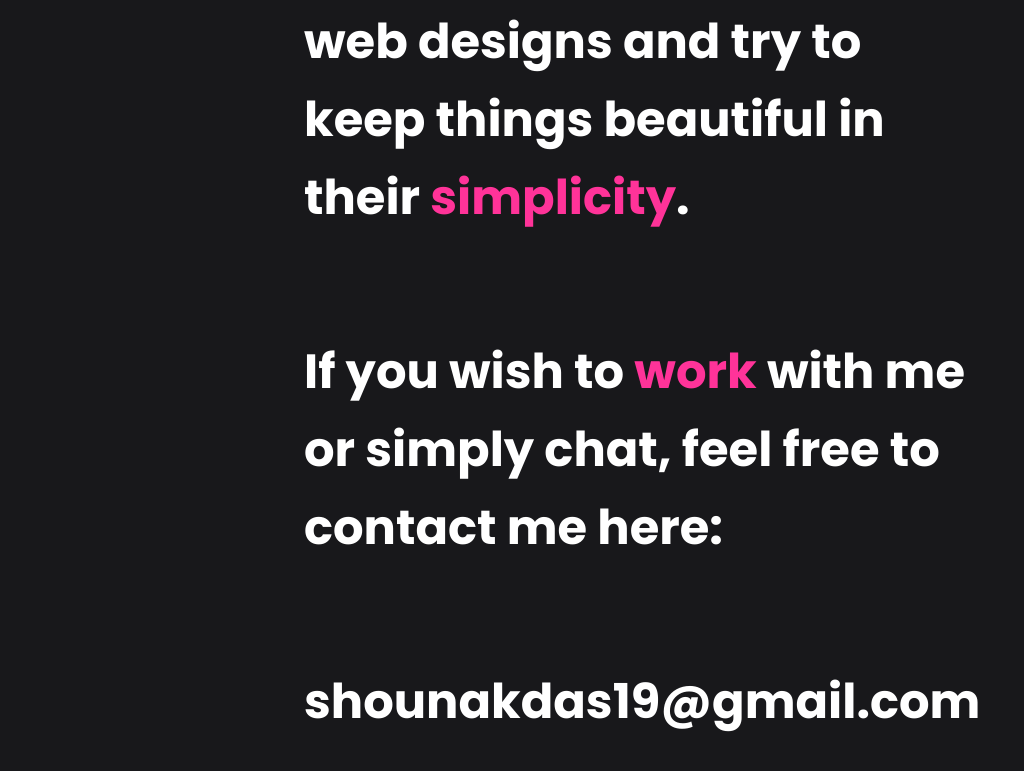
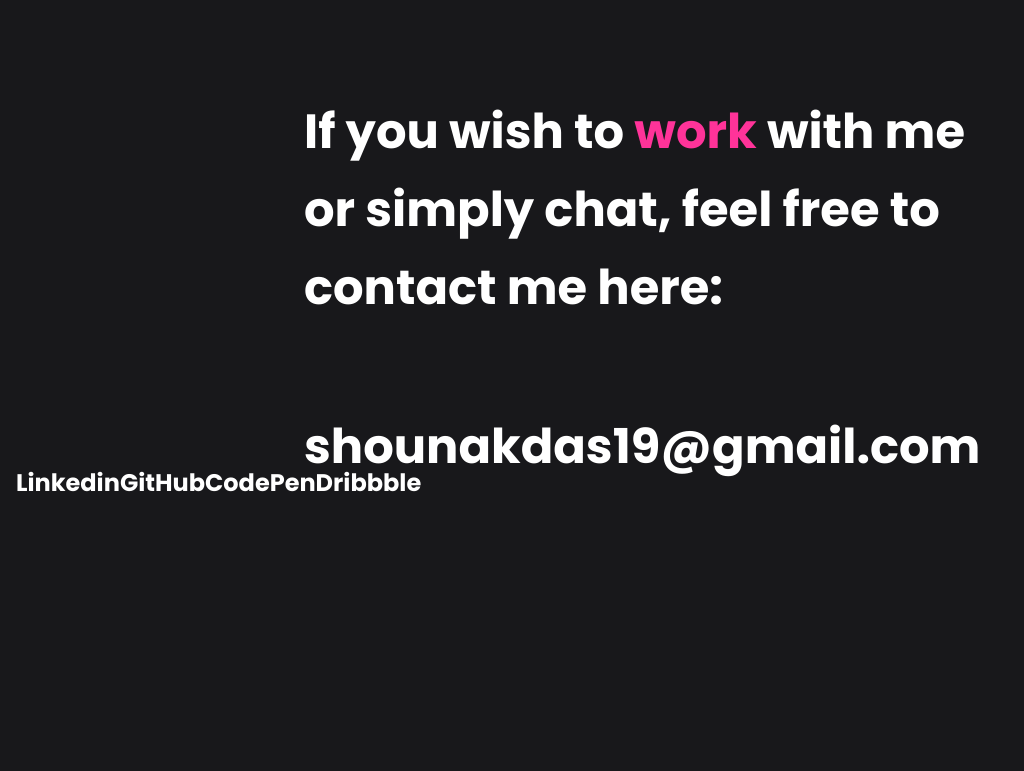
Before and after one commit to dasShounak/dasshounak.github.io.old, a website: page pages/about.html in a window 1280 px wide. Shown: the part 4121-4892 px from the top of the page, without its empty margins (0-1024 px from the left). After the commit the page ends 4632 px from the top, so only its background shows below. Drawn offline with Linux system fonts and the light colour scheme.

Commit message:
Add footer

```diff
--- a/pages/about.html
+++ b/pages/about.html
@@ -10,7 +10,7 @@
         <link rel="shortcut icon" href="../favicon.png" type="image/png" />
         <title>Shounak Das | About</title>
     </head>
-    <body class="bg-gray-900 text-white font-bold p-8">
+    <body class="bg-gray-900 text-white font-bold p-4 sm:p-8">
         <div id="container">
             <header class="flex flex-row justify-between items-center">
                 <div id="logo">
@@ -70,33 +70,90 @@
                         This is <span class="text-highlight">me</span>.
                     </h2>
                 </div>
-                <div id="main-text" class="text-2xl sm:text-4xl lg:text-5xl space-y-8 sm:space-y-12 lg:space-y-24 mt-56">
-                    <p class="leading-relaxed">Ok, this <span class="text-highlight uppercase">was</span> me many years before.</p>
+                <div
+                    id="main-text"
+                    class="text-2xl sm:text-4xl lg:text-5xl space-y-8 sm:space-y-12 lg:space-y-24 my-56"
+                >
+                    <p class="leading-relaxed">
+                        Ok, this <span class="text-highlight uppercase">was</span> me many years before.
+                    </p>
                     <p class="leading-relaxed">Now I look something more like this:</p>
                     <div id="img-old" class="p-4 sm:p-10">
                         <img src="../img/old-me.jpg" alt="A recent photo of Shounak" class="object-cover" />
                     </div>
-                    <p class="leading-relaxed">I grew up in a small town near Kolkata, <span class="text-highlight">India</span>.</p>
                     <p class="leading-relaxed">
-                        It was back in 6th grade when I was acquainted with something called <span class="text-highlight">HTML</span>. The 11-year-old me
-                        had never felt this powerful before when he was able to display any text he wrote on the notepad
-                        screen, on the Internet Explorer.
+                        I grew up in a small town near Kolkata, <span class="text-highlight">India</span>.
                     </p>
                     <p class="leading-relaxed">
-                        That was the beginning of my incredible journey to the mesmerizing valley of <span class="text-highlight">web development</span>.
-                        Over the past few years, I have been working on my <span class="text-highlight">skills</span> - learning and improving, one day at a
+                        It was back in 6th grade when I was acquainted with something called
+                        <span class="text-highlight">HTML</span>. The 11-year-old me had never felt this powerful before
+                        when he was able to display any text he wrote on the notepad screen, on the Internet Explorer.
+                    </p>
+                    <p class="leading-relaxed">
+                        That was the beginning of my incredible journey to the mesmerizing valley of
+                        <span class="text-highlight">web development</span>. Over the past few years, I have been
+                        working on my <span class="text-highlight">skills</span> - learning and improving, one day at a
                         time.
                     </p>
                     <p class="leading-relaxed">
-                        I fancy following a <span class="text-highlight">minimalist</span> approach in my web designs and try to keep things beautiful in
-                        their <span class="text-highlight">simplicity</span>.
+                        I fancy following a <span class="text-highlight">minimalist</span> approach in my web designs
+                        and try to keep things beautiful in their <span class="text-highlight">simplicity</span>.
                     </p>
                     <p class="leading-relaxed">
-                        If you wish to <span class="text-highlight">work</span> with me or simply chat, feel free to contact me here:
+                        If you wish to <span class="text-highlight">work</span> with me or simply chat, feel free to
+                        contact me here:
                     </p>
-                    <p class="leading-relaxed"><a href="mailto:shounakdas19@gmail.com" class="hover:text-highlight">shounakdas19@gmail.com</a></p>
+                    <p class="leading-relaxed text-xl sm:text-4xl lg:text-5xl">
+                        <a href="mailto:shounakdas19@gmail.com" class="hover:text-highlight">shounakdas19@gmail.com</a>
+                    </p>
                 </div>
             </main>
+            <footer class="-mt-20">
+                <nav class="text-lg md:text-2xl">
+                    <ul class="flex flex-row flex-wrap justify-center space-x-2 sm:space-x-4">
+                        <li>
+                            <a href="">
+                                <div class="mask">
+                                    <div class="link-wrapper">
+                                        <span class="title title-1">Linkedin</span>
+                                        <span class="title title-2">Linkedin</span>
+                                    </div>
+                                </div>
+                            </a>
+                        </li>
+                        <li>
+                            <a href="">
+                                <div class="mask">
+                                    <div class="link-wrapper">
+                                        <span class="title title-1">GitHub</span>
+                                        <span class="title title-2">GitHub</span>
+                                    </div>
+                                </div>
+                            </a>
+                        </li>
+                        <li>
+                            <a href="">
+                                <div class="mask">
+                                    <div class="link-wrapper">
+                                        <span class="title title-1">CodePen</span>
+                                        <span class="title title-2">CodePen</span>
+                                    </div>
+                                </div>
+                            </a>
+                        </li>
+                        <li>
+                            <a href="">
+                                <div class="mask">
+                                    <div class="link-wrapper">
+                                        <span class="title title-1">Dribbble</span>
+                                        <span class="title title-2">Dribbble</span>
+                                    </div>
+                                </div>
+                            </a>
+                        </li>
+                    </ul>
+                </nav>
+            </footer>
         </div>
     </body>
 </html>
```
